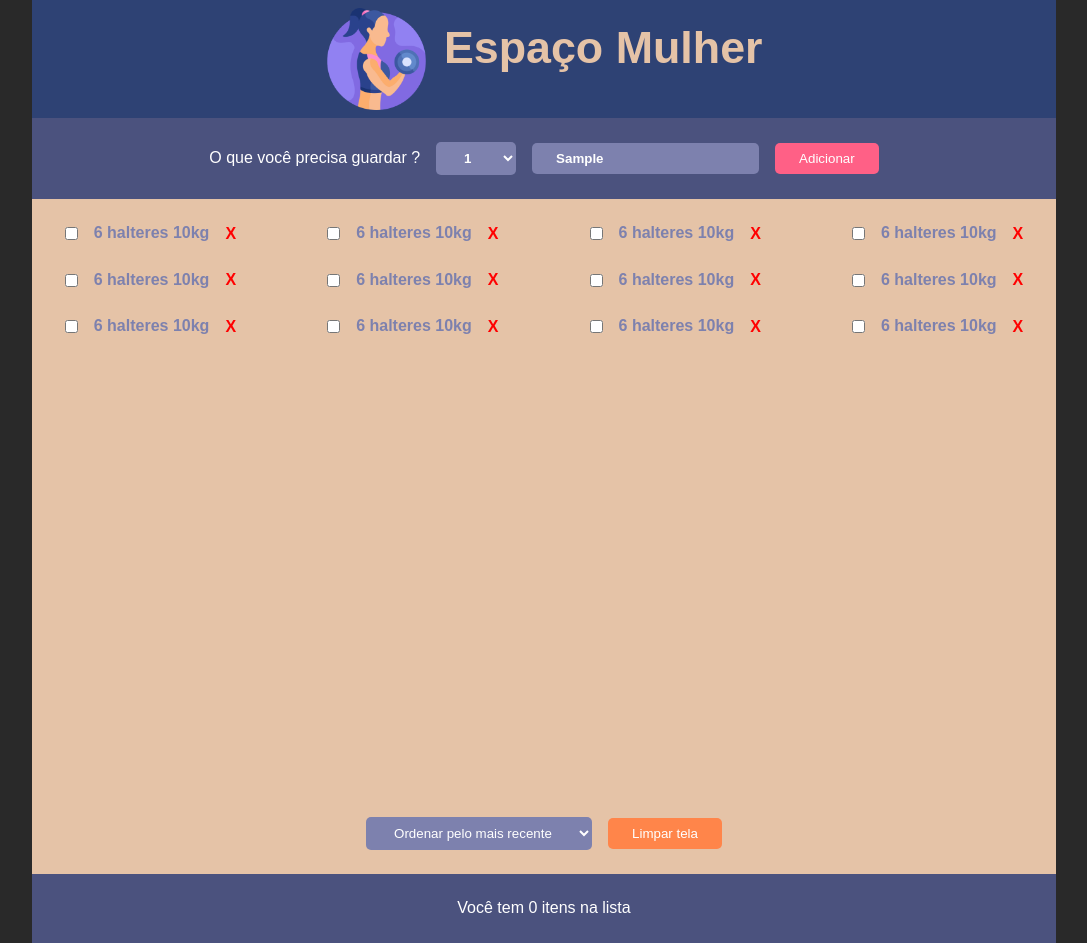
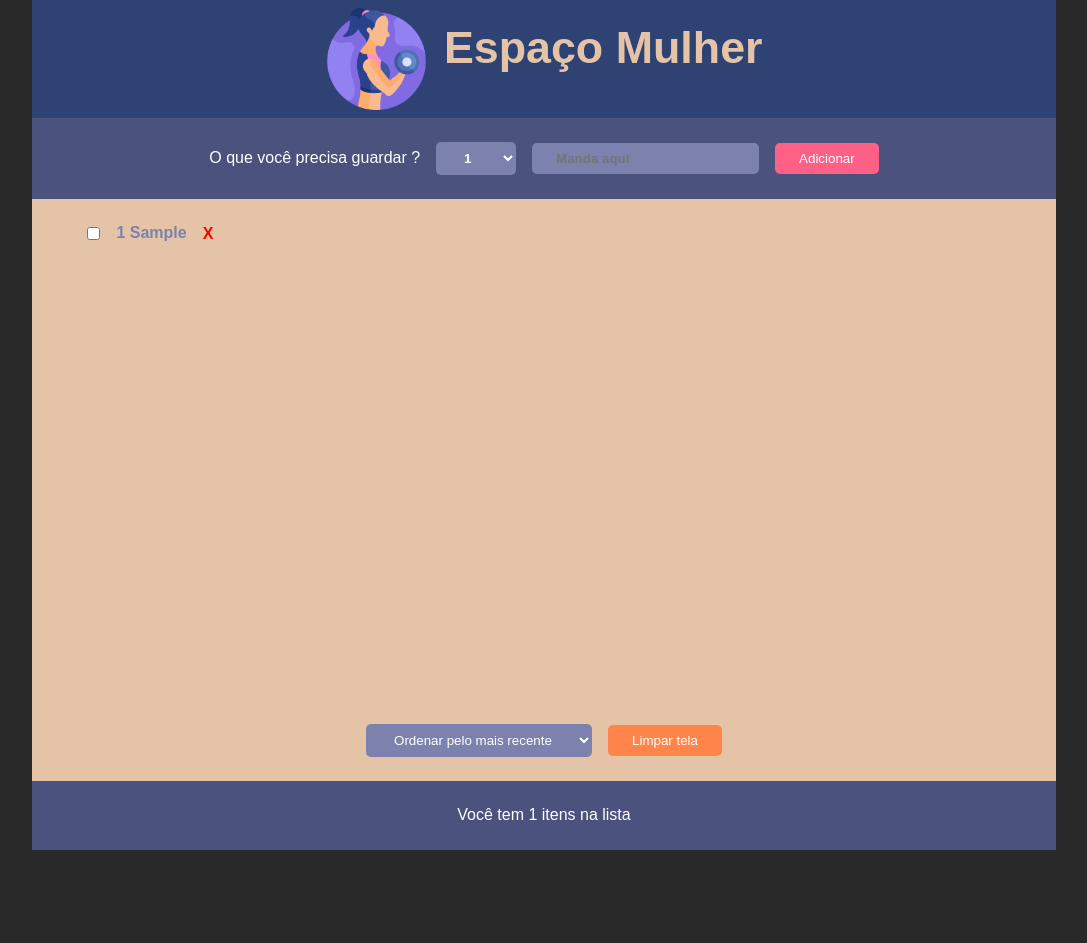
Before and after one commit to silvasouzaadriano/lembrar-para-guardar, a React (Vite) app: page / in a window 1280 px wide. Both pictures are taken after typing "Sample" into the empty fields and a click on the button "Adicionar". Shown: the whole page, without its empty margins (96-1183 px from the left). After the commit the page ends 850 px from the top, so only its background shows below. Built offline with nearby package versions, Linux system fonts and the light colour scheme.

Commit message:
feat: Implemented Add itens

```diff
--- a/src/app.jsx
+++ b/src/app.jsx
@@ -1,4 +1,3 @@
-import { Footer } from './components/Footer'
 import { Header } from './components/Header'
 import { Dashboard } from './components/Dashboard'
 
@@ -6,7 +5,6 @@ const App = () => (
   <>
     <Header />
     <Dashboard />
-    <Footer />
   </>
 )
 
--- a/src/components/Dashboard/index.jsx
+++ b/src/components/Dashboard/index.jsx
@@ -1,84 +1,61 @@
+import { useState } from 'react'
+import { Footer } from '../Footer'
 import './index.css'
 
+const QTD_ITEM_VALUES = Array.from({ length: 100 }, (_, i) => i + 1)
+
 const Dashboard = () => {
+  const [itens, setItens] = useState([])
+
+  const handleAddItem = (item) => {
+    setItens((i) => [...i, item])
+  }
+
   const handleSubmit = (e) => {
     e.preventDefault()
-    console.log('Olá')
+    if (e.target.elements.descItem.value) {
+      const item = {
+        id: crypto.randomUUID(),
+        qtd: e.target.elements.qtdItem.value,
+        description: e.target.elements.descItem.value,
+        saved: false,
+      }
+      handleAddItem(item)
+      e.target.elements.qtdItem.value = 1
+      e.target.elements.descItem.value = null
+    }
   }
 
   return (
+    <>
       <main>
         <form onSubmit={handleSubmit}>
           <label htmlFor="">O que você precisa guardar ?</label>
           <select name="qtdItem">
-          <option value="1">1</option>
-          <option value="2">2</option>
+            {QTD_ITEM_VALUES.map((value) => (
+              <option value={value} key={value}>
+                {value}
+              </option>
+            ))}
           </select>
-        <input type="text" name="item" placeholder="Manda aqui" />
+          <input type="text" name="descItem" placeholder="Manda aqui" />
           <button>Adicionar</button>
         </form>
         <section>
           <ul>
-          <li>
-            <input type="checkbox" name="item" />
-            <p>6 halteres 10kg</p>
+            {itens.map(({ id, qtd, description, saved }) => (
+              <li key={id}>
+                <input
+                  type="checkbox"
+                  name="item"
+                  checked={saved ? true : false}
+                />
+                <p>
+                  {qtd} {description}
+                </p>
                 <button>X</button>
               </li>
-          <li>
-            <input type="checkbox" name="item" />
-            <p>6 halteres 10kg</p>
-            <button>X</button>
-          </li>
-          <li>
-            <input type="checkbox" name="item" />
-            <p>6 halteres 10kg</p>
-            <button>X</button>
-          </li>
-          <li>
-            <input type="checkbox" name="item" />
-            <p>6 halteres 10kg</p>
-            <button>X</button>
-          </li>
-          <li>
-            <input type="checkbox" name="item" />
-            <p>6 halteres 10kg</p>
-            <button>X</button>
-          </li>
-          <li>
-            <input type="checkbox" name="item" />
-            <p>6 halteres 10kg</p>
-            <button>X</button>
-          </li>
-          <li>
-            <input type="checkbox" name="item" />
-            <p>6 halteres 10kg</p>
-            <button>X</button>
-          </li>
-          <li>
-            <input type="checkbox" name="item" />
-            <p>6 halteres 10kg</p>
-            <button>X</button>
-          </li>
-          <li>
-            <input type="checkbox" name="item" />
-            <p>6 halteres 10kg</p>
-            <button>X</button>
-          </li>
-          <li>
-            <input type="checkbox" name="item" />
-            <p>6 halteres 10kg</p>
-            <button>X</button>
-          </li>
-          <li>
-            <input type="checkbox" name="item" />
-            <p>6 halteres 10kg</p>
-            <button>X</button>
-          </li>
-          <li>
-            <input type="checkbox" name="item" />
-            <p>6 halteres 10kg</p>
-            <button>X</button>
-          </li>
+            ))}
           </ul>
           <div className="section-buttons">
             <select name="order">
@@ -88,6 +65,8 @@ const Dashboard = () => {
           </div>
         </section>
       </main>
+      <Footer qtdItens={itens.length} />
+    </>
   )
 }
 
--- a/src/components/Footer/index.jsx
+++ b/src/components/Footer/index.jsx
@@ -1,8 +1,8 @@
 import './index.css'
 
-const Footer = () => (
+const Footer = ({ qtdItens }) => (
   <footer>
-    <p>Você tem 0 itens na lista</p>
+    <p>Você tem {qtdItens} itens na lista</p>
   </footer>
 )
 
```
Lines whose indentation alone changed are shown as unchanged.
